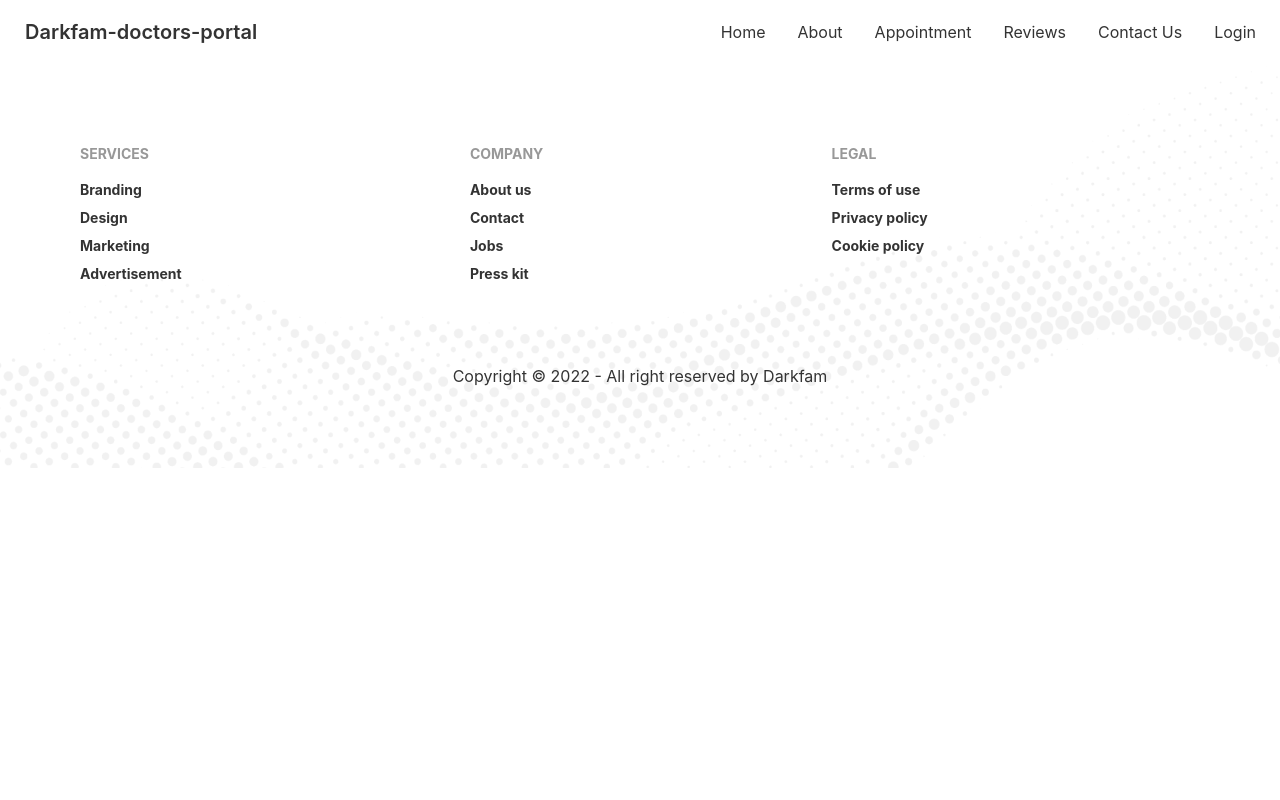
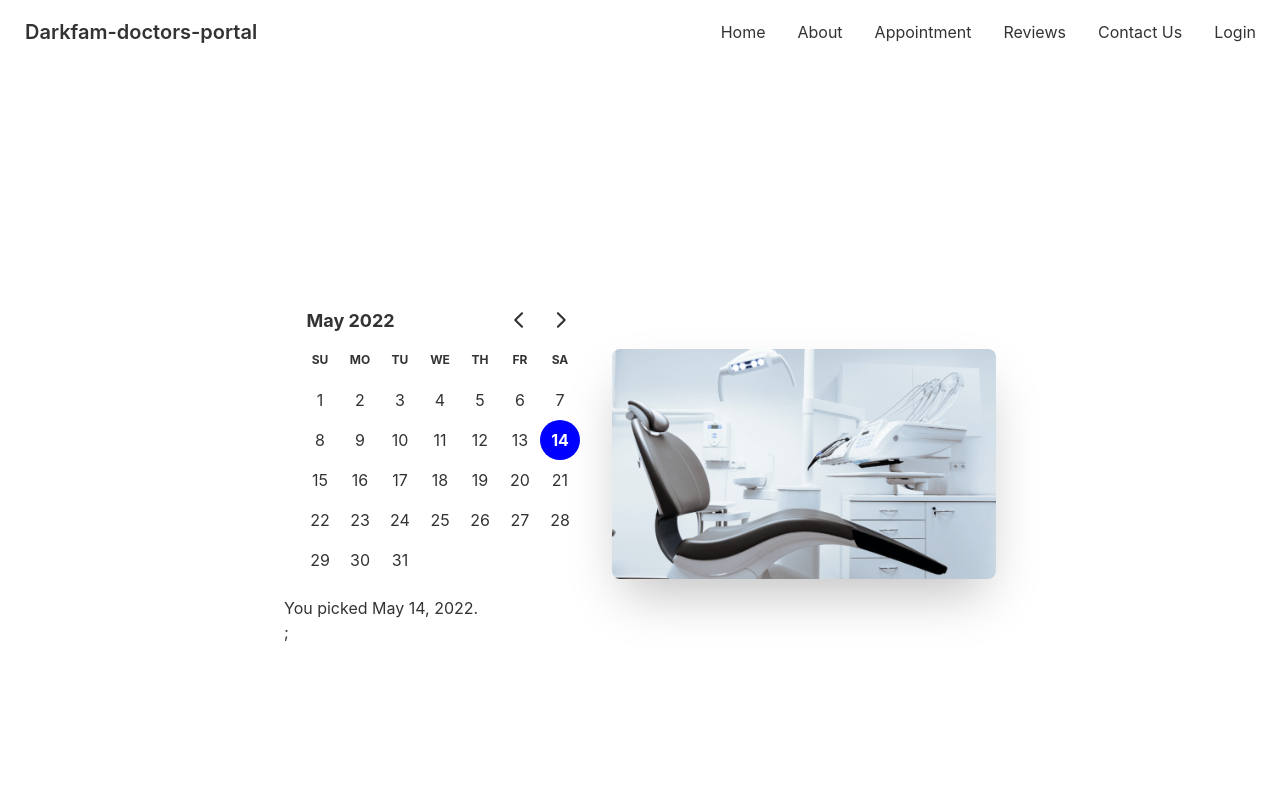
Before and after one commit to Noor-26/Doctor-s-portal, a React (Create React App) app: page /appointment in a window 1280 px wide. Shown: the top 800 px of the page. Built offline with nearby package versions, Linux system fonts and the light colour scheme.

Commit message:
appointment banner created

```diff
--- a/package.json
+++ b/package.json
@@ -7,7 +7,9 @@
     "@testing-library/react": "^12.1.4",
     "@testing-library/user-event": "^13.5.0",
     "daisyui": "^2.15.0",
+    "date-fns": "^2.28.0",
     "react": "^18.0.0",
+    "react-day-picker": "^8.0.5",
     "react-dom": "^18.0.0",
     "react-router-dom": "^6.3.0",
     "react-scripts": "5.0.0",
--- a/src/Components/Appointment/Appointment.js
+++ b/src/Components/Appointment/Appointment.js
@@ -1,10 +1,24 @@
-import React from 'react';
+import React, { useState } from 'react';
+import chairImg from '../../images/images/chair.png';
+import { DayPicker } from 'react-day-picker';
+import 'react-day-picker/dist/style.css';
+import { format } from 'date-fns';
 
 const Appointment = () => {
+    const [selected, setSelected] = useState(new Date());
     return (
-        <div>
-
+        <div class="hero min-h-screen bg-base-100">
+        <div class="hero-content flex-col lg:flex-row-reverse">
+          <img src={chairImg} class="max-w-sm rounded-lg shadow-2xl" />
+          <div>
+          <DayPicker
+                mode="single"
+                selected={selected}
+                onSelect={setSelected}/>
+                 <p>You picked {format(selected, 'PP')}.</p>;
+          </div>
         </div>
+      </div>
     );
 };
 
```
Also changed, not shown: 1 other file (tests, documents, lock files or other folders).
